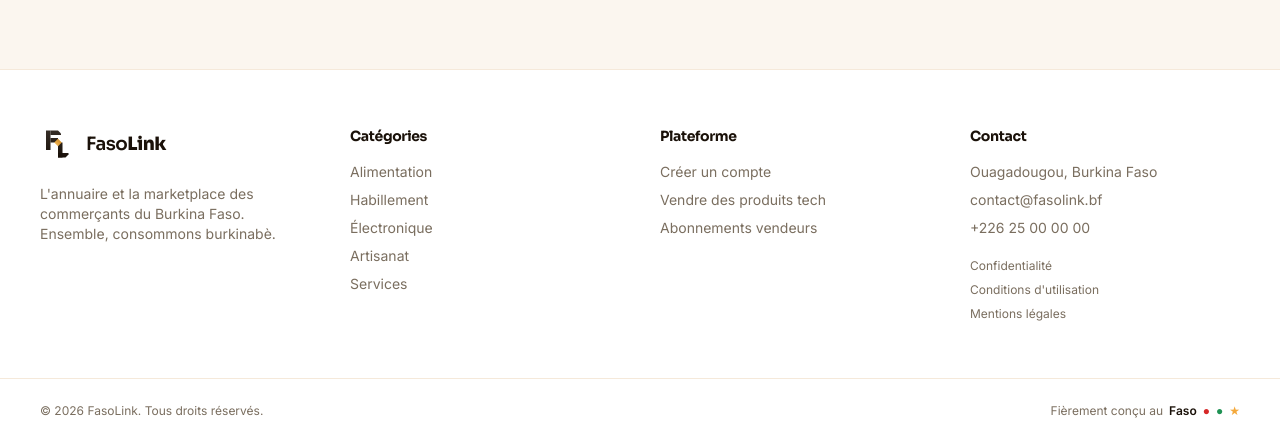
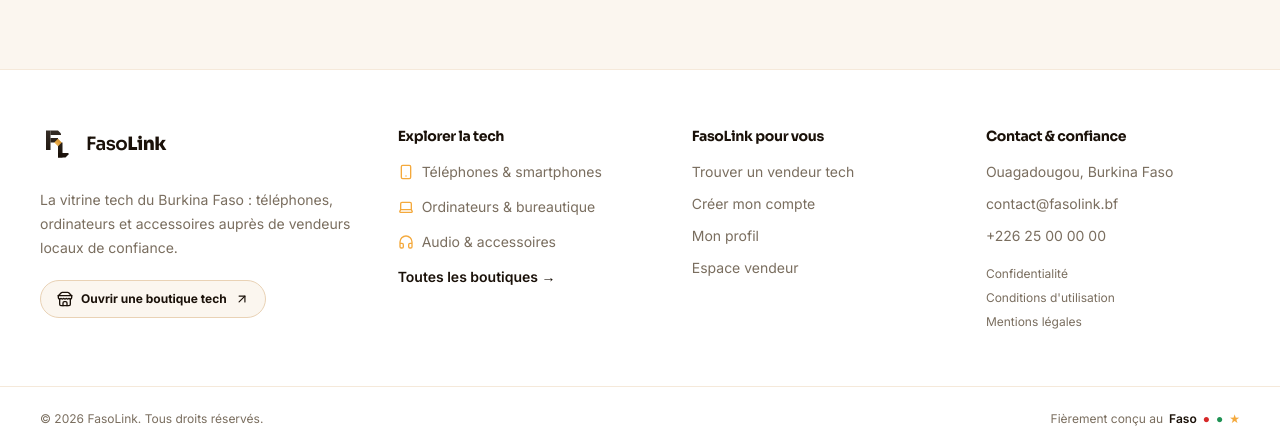
Before and after one commit to liorcreation/fasolink, a Next.js app: page / in a window 1280 px wide. Shown: the part 4590-5026 px from the top of the page. Built offline with nearby package versions, Linux system fonts and the light colour scheme; no server answers; the database is empty.

Commit message:
feat: align footer with electronics marketplace

```diff
--- a/src/components/site/Footer.tsx
+++ b/src/components/site/Footer.tsx
@@ -1,67 +1,105 @@
 import Link from "next/link";
+import { ArrowUpRight, Headphones, Laptop, Smartphone, Store } from "lucide-react";
 import { Logo } from "@/components/site/Logo";
-import { CATEGORIES } from "@/lib/constants";
+
+const TECH_LINK = "/boutiques?categorie=electronique#boutiques";
 
 export function Footer() {
   return (
     <footer className="mt-24 border-t border-clay-100 bg-white">
-      <div className="container-faso grid gap-10 py-14 md:grid-cols-4">
-        <div className="space-y-4">
+      <div className="container-faso py-14">
+        <div className="grid gap-10 lg:grid-cols-[1.25fr_1fr_1fr_1fr]">
+          <div className="space-y-5">
             <Logo />
-          <p className="max-w-xs text-sm text-ink-muted">
-            L&apos;annuaire et la marketplace des commerçants du Burkina Faso.
-            Ensemble, consommons burkinabè.
+            <p className="max-w-xs text-sm leading-6 text-ink-muted">
+              La vitrine tech du Burkina Faso : téléphones, ordinateurs et accessoires
+              auprès de vendeurs locaux de confiance.
             </p>
+            <Link
+              href="/vendeur/inscription"
+              className="group inline-flex items-center gap-2 rounded-full border border-clay-200 bg-clay-50 px-4 py-2.5 text-xs font-bold text-ink transition hover:-translate-y-0.5 hover:border-faso-red/30 hover:text-faso-red"
+            >
+              <Store className="h-4 w-4" aria-hidden="true" />
+              Ouvrir une boutique tech
+              <ArrowUpRight className="h-3.5 w-3.5 transition-transform group-hover:translate-x-0.5 group-hover:-translate-y-0.5" aria-hidden="true" />
+            </Link>
           </div>
 
           <div>
-          <h3 className="text-sm font-bold text-ink">Catégories</h3>
-          <ul className="mt-4 space-y-2 text-sm text-ink-muted">
-            {CATEGORIES.map((c) => (
-              <li key={c.id}>
-                <Link
-                  href={`/boutiques?categorie=${c.id}#boutiques`}
-                  className="transition-colors hover:text-faso-red"
-                >
-                  {c.label}
-                </Link>
-              </li>
-            ))}
-          </ul>
-        </div>
-
-        <div>
-          <h3 className="text-sm font-bold text-ink">Plateforme</h3>
-          <ul className="mt-4 space-y-2 text-sm text-ink-muted">
+            <h3 className="text-sm font-bold text-ink">Explorer la tech</h3>
+            <ul className="mt-4 space-y-3 text-sm text-ink-muted">
               <li>
-              <Link href="/inscription" className="hover:text-faso-red">
-                Créer un compte
+                <Link href={TECH_LINK} className="group inline-flex items-center gap-2 transition-colors hover:text-faso-red">
+                  <Smartphone className="h-4 w-4 text-faso-gold" aria-hidden="true" />
+                  Téléphones & smartphones
                 </Link>
               </li>
               <li>
-              <Link href="/vendeur/inscription" className="hover:text-faso-red">
-                Vendre des produits tech
+                <Link href={TECH_LINK} className="group inline-flex items-center gap-2 transition-colors hover:text-faso-red">
+                  <Laptop className="h-4 w-4 text-faso-gold" aria-hidden="true" />
+                  Ordinateurs & bureautique
                 </Link>
               </li>
               <li>
-              <Link href="/vendeur/paiement" className="hover:text-faso-red">
-                Abonnements vendeurs
+                <Link href={TECH_LINK} className="group inline-flex items-center gap-2 transition-colors hover:text-faso-red">
+                  <Headphones className="h-4 w-4 text-faso-gold" aria-hidden="true" />
+                  Audio & accessoires
+                </Link>
+              </li>
+              <li>
+                <Link href="/boutiques" className="font-semibold text-ink transition-colors hover:text-faso-red">
+                  Toutes les boutiques →
                 </Link>
               </li>
             </ul>
           </div>
 
           <div>
-          <h3 className="text-sm font-bold text-ink">Contact</h3>
-          <ul className="mt-4 space-y-2 text-sm text-ink-muted">
+            <h3 className="text-sm font-bold text-ink">FasoLink pour vous</h3>
+            <ul className="mt-4 space-y-3 text-sm text-ink-muted">
+              <li>
+                <Link href="/boutiques" className="transition-colors hover:text-faso-red">
+                  Trouver un vendeur tech
+                </Link>
+              </li>
+              <li>
+                <Link href="/inscription" className="transition-colors hover:text-faso-red">
+                  Créer mon compte
+                </Link>
+              </li>
+              <li>
+                <Link href="/profil" className="transition-colors hover:text-faso-red">
+                  Mon profil
+                </Link>
+              </li>
+              <li>
+                <Link href="/vendeur/dashboard" className="transition-colors hover:text-faso-red">
+                  Espace vendeur
+                </Link>
+              </li>
+            </ul>
+          </div>
+
+          <div>
+            <h3 className="text-sm font-bold text-ink">Contact & confiance</h3>
+            <ul className="mt-4 space-y-3 text-sm text-ink-muted">
               <li>Ouagadougou, Burkina Faso</li>
-            <li>contact@fasolink.bf</li>
-            <li>+226 25 00 00 00</li>
+              <li>
+                <a href="mailto:contact@fasolink.bf" className="transition-colors hover:text-faso-red">
+                  contact@fasolink.bf
+                </a>
+              </li>
+              <li>
+                <a href="tel:+22625000000" className="transition-colors hover:text-faso-red">
+                  +226 25 00 00 00
+                </a>
+              </li>
             </ul>
             <div className="mt-5 space-y-2 text-xs text-ink-muted">
-            <Link href="/confidentialite" className="block hover:text-faso-red">Confidentialité</Link>
-            <Link href="/conditions" className="block hover:text-faso-red">Conditions d&apos;utilisation</Link>
-            <Link href="/mentions-legales" className="block hover:text-faso-red">Mentions légales</Link>
+              <Link href="/confidentialite" className="block transition-colors hover:text-faso-red">Confidentialité</Link>
+              <Link href="/conditions" className="block transition-colors hover:text-faso-red">Conditions d&apos;utilisation</Link>
+              <Link href="/mentions-legales" className="block transition-colors hover:text-faso-red">Mentions légales</Link>
+            </div>
           </div>
         </div>
       </div>
```
Lines whose indentation alone changed are shown as unchanged.
